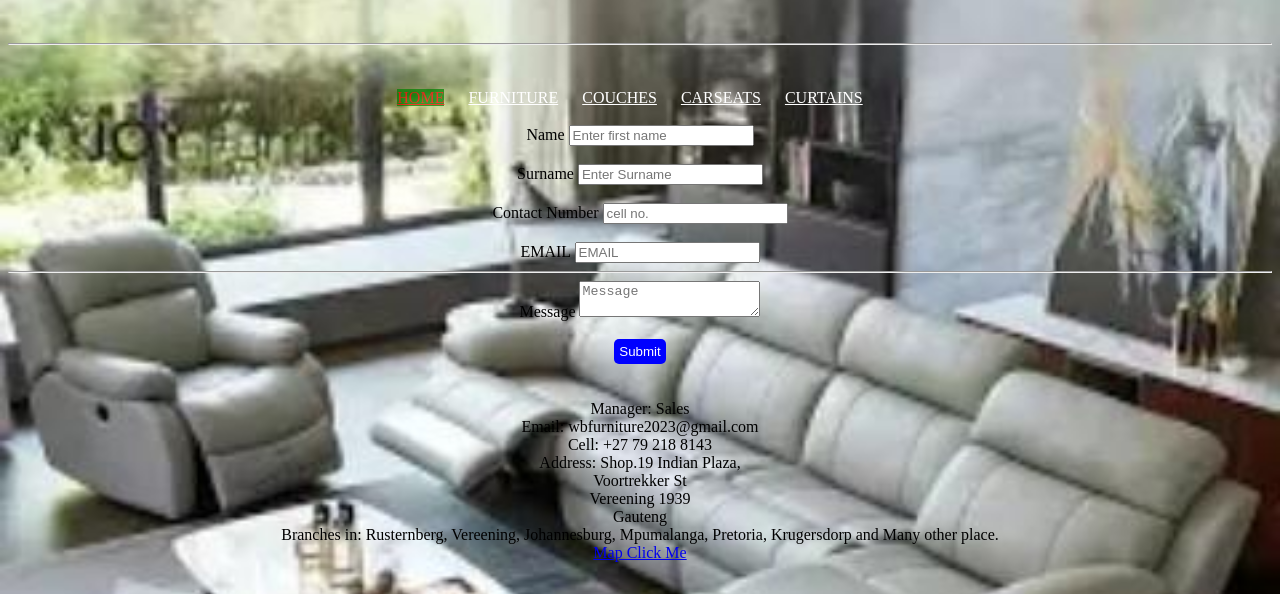
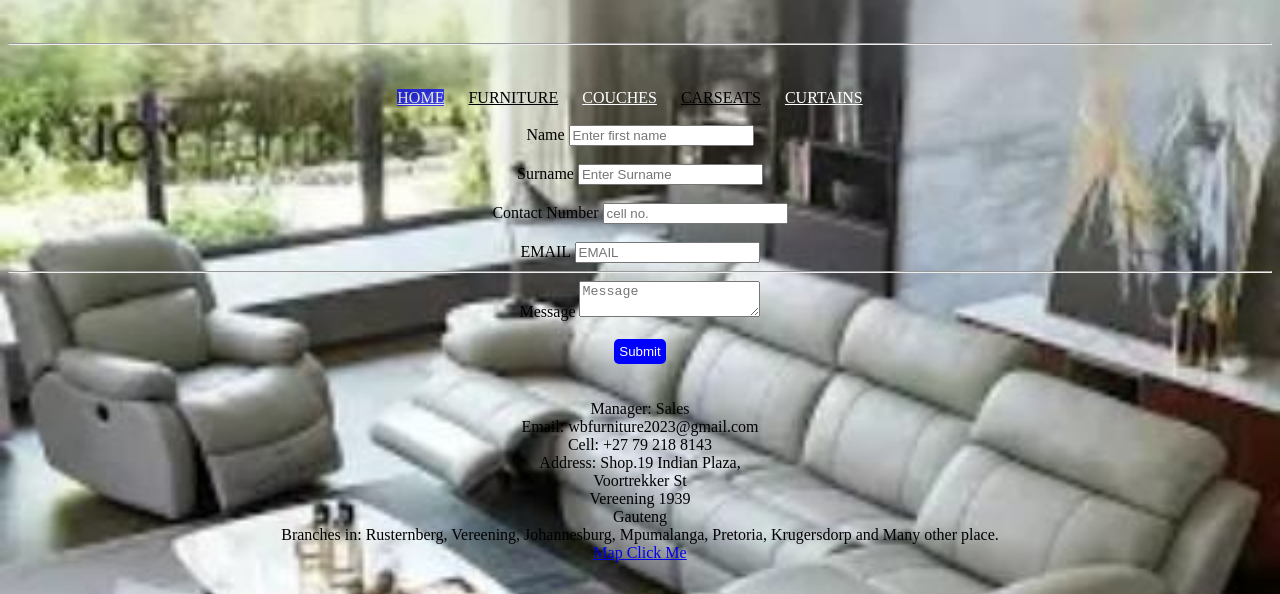
Before and after one commit to Gurure11/w-bfurnitureandupholstery, a plain HTML site: page contacts.html in a window 1280 px wide. In both pictures the pointer is over the link "HOME". Shown: the part 50-644 px from the top of the page. Drawn offline with Linux system fonts and the light colour scheme.

Commit message:
Update contacts.html

```diff
--- a/contacts.html
+++ b/contacts.html
@@ -28,12 +28,12 @@
 		}
 		#home{
 			margin-right: 20px;
-			color: blue;
+			color: black;
 
 		}
 		#about{
 
-			color: white;
+			color: black;
 			background-color: blue;
 		}
 		#face{
@@ -52,22 +52,22 @@
 			border-radius: 5px;
 		}
 		#about:hover{
-			color: red;
+			color: blue;
 			cursor: pointer;
 			transition: 0.15s;
 			opacity: 0.7;
-			background-color: green;
+			background-color: white;
 		}
 		#home:hover{
-			color: red;
+			color: white;
 			cursor: pointer;
 			transition: 0.15s;
 			opacity: 0.7;
-			background-color: green;
+			background-color: blue;
 		}
 		#furniture{
 			margin-right: 20px;
-			color: white;
+			color: black;
 
 		}
 		#details{
@@ -106,11 +106,11 @@
 			text-decoration: underline;
 		}
 		#carseats{
-			color: white;
+			color: black;
 			margin-right: 20px;
 		}
 		#carseats:hover{
-			blue;
+			color: blue;
 			cursor: pointer;
 			transition: 0.15s;
 			opacity: 0.7;
```
